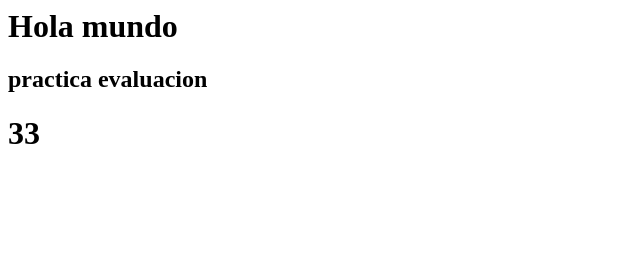
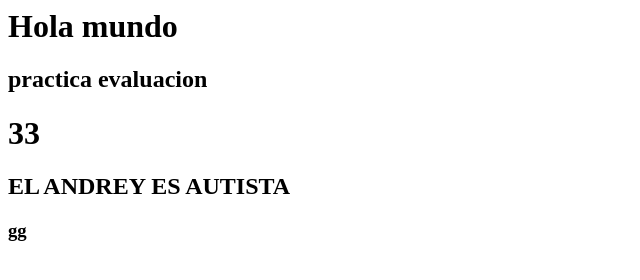
Before and after one commit to jmateusnino/pract_evaluacion, a plain HTML site: page index.html in a window 1280 px wide. Shown: the whole page, without its empty margins (0-640 px from the left). Drawn offline with Linux system fonts and the light colour scheme.

Commit message:
andrey autista

```diff
--- a/index.html
+++ b/index.html
@@ -3,3 +3,10 @@
 <h1>
     33
 </h1>
+<h2>
+    EL ANDREY ES AUTISTA
+</h2>
+<h3>
+    gg
+
+</h3>
```
